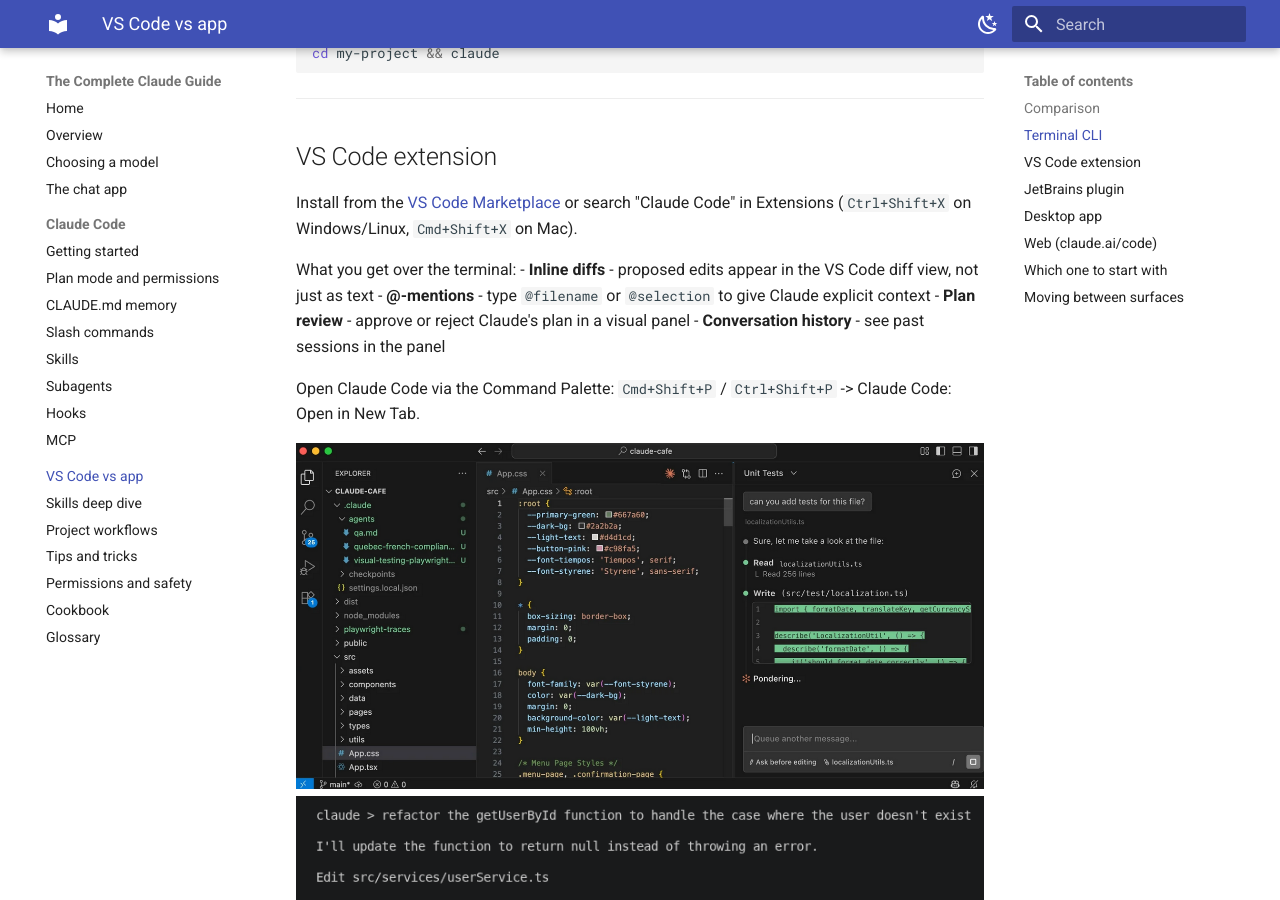
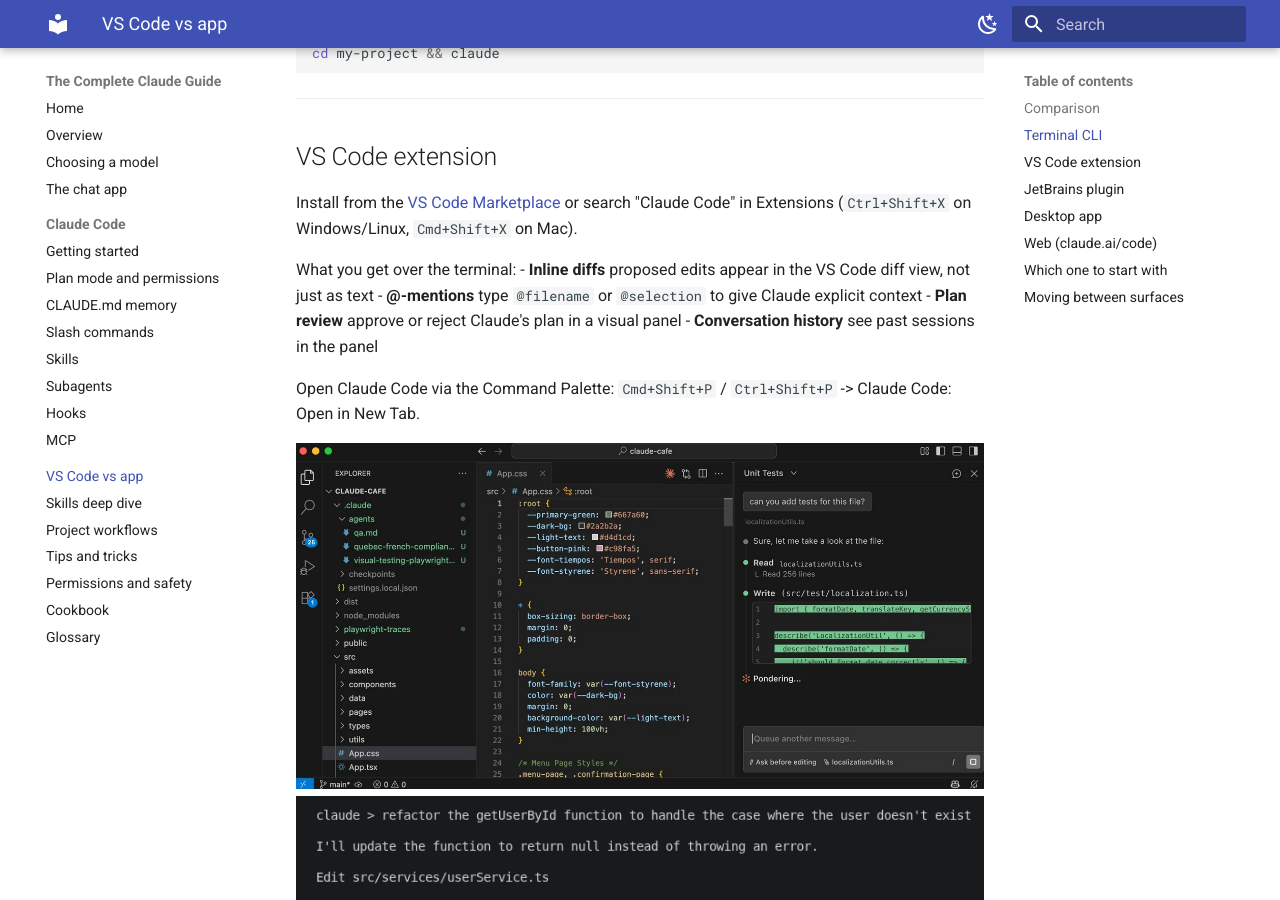
Before and after one commit to RainyRoot/claude-guide, an MkDocs documentation site: the page built from docs/05-vscode-vs-app/index.md, in a window 1280 px wide and 900 px high, scrolled down 1181 px. Built offline with MkDocs 1.6.1 and Material for MkDocs 9.7.7, drawn with Linux system fonts in a browser that asks for light colours.

```diff
--- a/docs/05-vscode-vs-app/index.md
+++ b/docs/05-vscode-vs-app/index.md
@@ -44,10 +44,10 @@ cd my-project && claude
 Install from the [VS Code Marketplace](https://marketplace.visualstudio.com/items?itemName=anthropic.claude-code) or search "Claude Code" in Extensions (`Ctrl+Shift+X` on Windows/Linux, `Cmd+Shift+X` on Mac).
 
 What you get over the terminal:
-- **Inline diffs** - proposed edits appear in the VS Code diff view, not just as text
-- **@-mentions** - type `@filename` or `@selection` to give Claude explicit context
-- **Plan review** - approve or reject Claude's plan in a visual panel
-- **Conversation history** - see past sessions in the panel
+- **Inline diffs** proposed edits appear in the VS Code diff view, not just as text
+- **@-mentions** type `@filename` or `@selection` to give Claude explicit context
+- **Plan review** approve or reject Claude's plan in a visual panel
+- **Conversation history** see past sessions in the panel
 
 Open Claude Code via the Command Palette: `Cmd+Shift+P` / `Ctrl+Shift+P` -> Claude Code: Open in New Tab.
 
```
